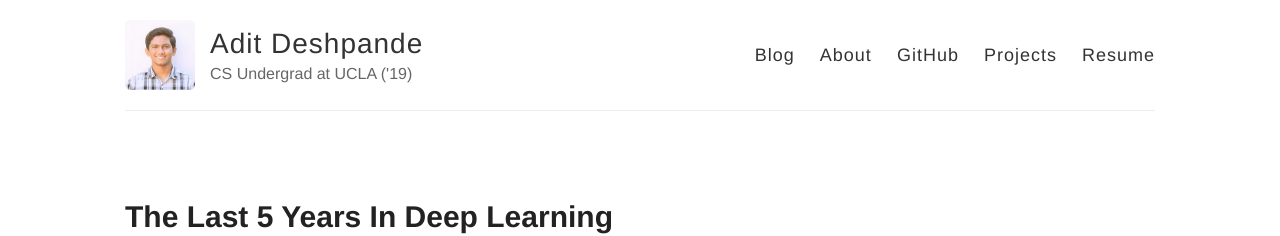
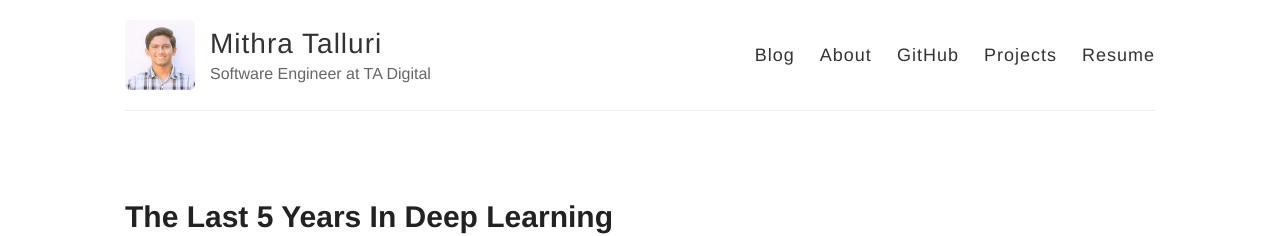
Before and after one commit to MithraTalluri/MithraTalluri.github.io, a Jekyll site: the page built from index.html, in a window 1280 px wide and 900 px high. Shown: the top 236 px of the window. Built offline with Jekyll 4.4.1, drawn with Linux system fonts in a browser that asks for light colours.

Commit message:
Just checking out

```diff
--- a/_config.yml
+++ b/_config.yml
@@ -3,10 +3,10 @@
 #
 
 # Name of your site (displayed in the header)
-name: Adit Deshpande
+name: Mithra Talluri
 
 # Short bio or description (displayed in the header)
-description: CS Undergrad at UCLA ('19)
+description: Software Engineer at TA Digital
 
 # URL of your avatar or profile pic (you could use your GitHub profile pic)
 avatar: "/images/pic.jpg"
@@ -18,15 +18,15 @@ avatar: "/images/pic.jpg"
 # Includes an icon in the footer for each username you enter
 footer-links:
   dribbble:
-  email: adeshpande3@g.ucla.edu
-  facebook: aditdeshpande3
+  email: tlns.mithra@gmail.com
+  facebook:
   flickr:
-  github: adeshpande3
-  instagram: aditdeshpande3
-  linkedin: aditdeshpande3
+  github: MithraTalluri
+  instagram:
+  linkedin: mithratalluri
   pinterest:
-  rss: adeshpande
-  twitter: aditdeshpande3
+  rss:
+  twitter: mithratalluri
   stackoverflow: # your stackoverflow profile, e.g. "users/50476/bart-kiers"
   youtube: # channel/<your_long_string> or user/<user-name>
   googleplus: # anything in your profile username that comes after plus.google.com/
```
